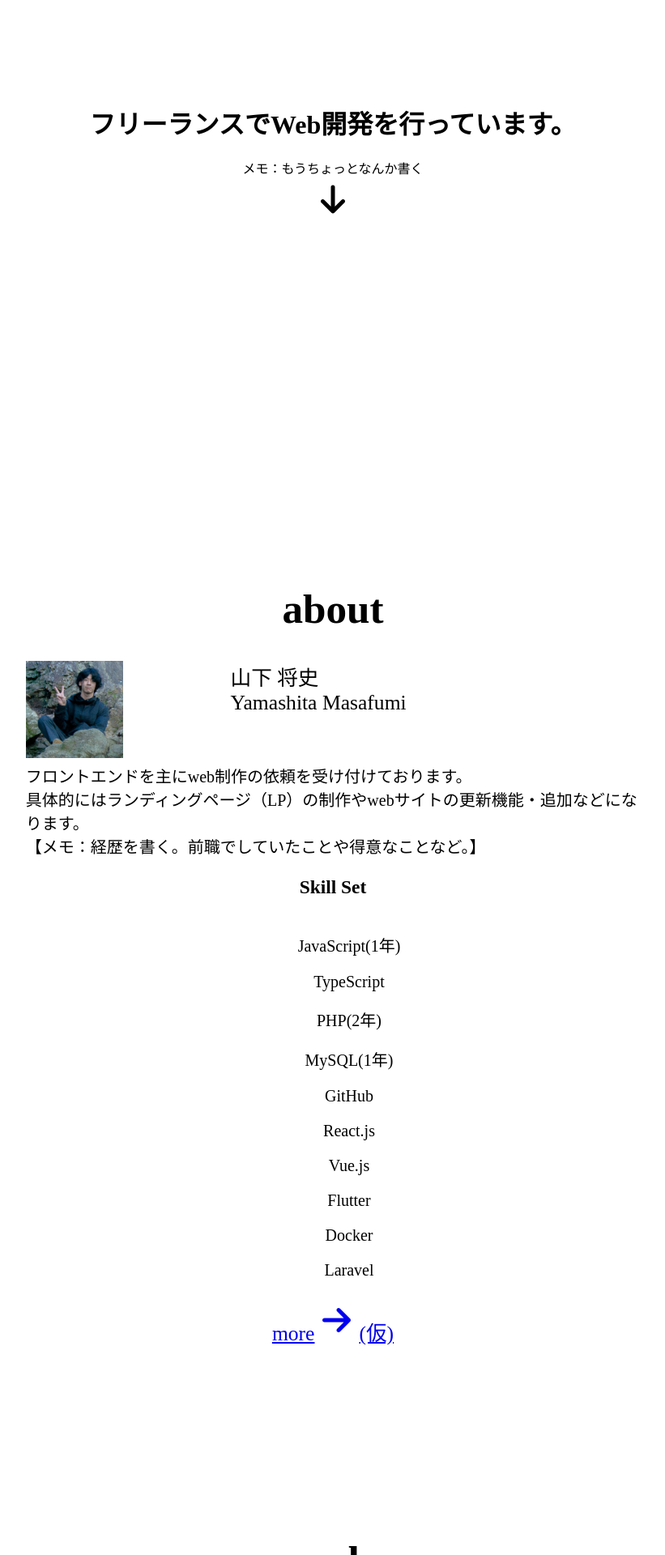
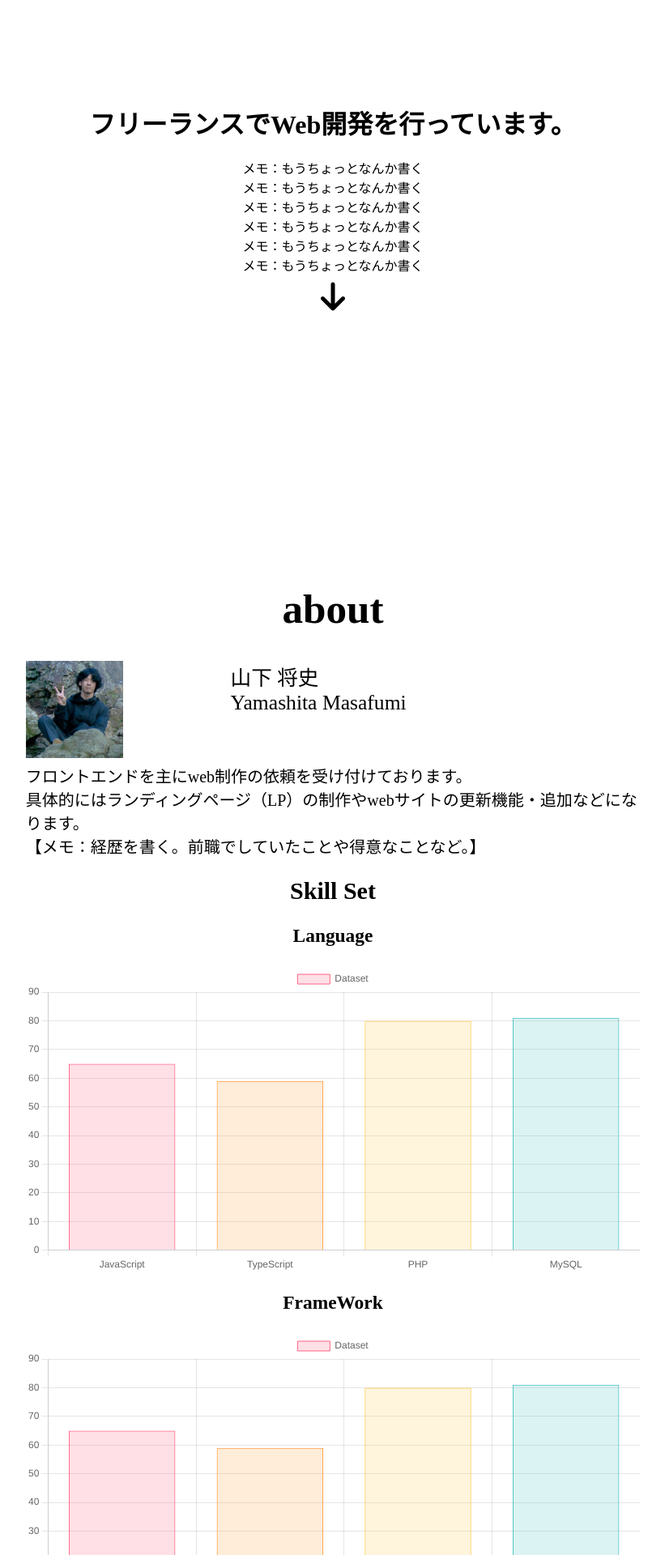
Before and after one commit to kutsu-4ta/antapp_site, a React (Create React App) app in the folder antapp/: page / in a window 1280 px wide. Shown: the part 120-2040 px from the top of the page at 81% size, without its empty margins (229-1050 px from the left). Built offline with nearby package versions, Linux system fonts and the light colour scheme.

Commit message:
faderが一気に読み込まれる不具合の修正

```diff
--- a/antapp/package.json
+++ b/antapp/package.json
@@ -68,6 +68,8 @@
     "@babel/preset-react": "^7.17.12",
     "@emotion/babel-plugin": "^11.9.2",
     "@types/react-router-dom": "^5.3.3",
-    "@types/styled-components": "^5.1.25"
+    "@types/styled-components": "^5.1.25",
+    "chart.js": "^3.8.0",
+    "react-chartjs-2": "^4.2.0"
   }
 }
--- a/antapp/src/components/pages/About.tsx
+++ b/antapp/src/components/pages/About.tsx
@@ -4,6 +4,44 @@ import MainTitle from '../heading/MainTitle';
 import ProfileImage from "../../assets/images/profile_kari.png";
 import Grid from "@mui/material/Grid";
 import Item from "@mui/material/Grid";
+import {Bar} from "react-chartjs-2";
+
+import { Chart, registerables } from "chart.js"
+Chart.register(...registerables)
+
+const languageData = {
+    // x 軸のラベル
+    labels: ['JavaScript', 'TypeScript', 'PHP', 'MySQL'],
+    datasets: [
+        {
+            label: 'Dataset',
+            // データの値
+            data: [65, 59, 80, 81, 56, 55, 40],
+            // グラフの背景色
+            backgroundColor: [
+                'rgba(255, 99, 132, 0.2)',
+                'rgba(255, 159, 64, 0.2)',
+                'rgba(255, 205, 86, 0.2)',
+                'rgba(75, 192, 192, 0.2)',
+                'rgba(54, 162, 235, 0.2)',
+                'rgba(153, 102, 255, 0.2)',
+                'rgba(201, 203, 207, 0.2)',
+            ],
+            // グラフの枠線の色
+            borderColor: [
+                'rgb(255, 99, 132)',
+                'rgb(255, 159, 64)',
+                'rgb(255, 205, 86)',
+                'rgb(75, 192, 192)',
+                'rgb(54, 162, 235)',
+                'rgb(153, 102, 255)',
+                'rgb(201, 203, 207)',
+            ],
+            // グラフの枠線の太さ
+            borderWidth: 1,
+        },
+    ],
+};
 
 const about = () => {
     return (
@@ -42,22 +80,27 @@ const about = () => {
             <Grid container justifyContent="center" className={'text-size-body text-center'}>
 
                 <Grid item xs={12}>
-                    <Item><h3>Skill Set</h3></Item>
+                    <Item><h2>Skill Set</h2>
+                        <h3>Language</h3>
+                        <Bar data={languageData}/>
+                        <h3>FrameWork</h3>
+                        <Bar data={languageData}/>
+                    </Item>
                 </Grid>
 
                 <Grid item xs={12}>
-                    <Item>
-                        <ul>JavaScript(1年)</ul>
-                        <ul>TypeScript</ul>
-                        <ul>PHP(2年)</ul>
-                        <ul>MySQL(1年)</ul>
-                        <ul>GitHub</ul>
-                        <ul>React.js</ul>
-                        <ul>Vue.js</ul>
-                        <ul>Flutter</ul>
-                        <ul>Docker</ul>
-                        <ul>Laravel</ul>
-                    </Item>
+                    {/*<Item>*/}
+                    {/*    <ul>JavaScript(1年)</ul>*/}
+                    {/*    <ul>TypeScript</ul>*/}
+                    {/*    <ul>PHP(2年)</ul>*/}
+                    {/*    <ul>MySQL(1年)</ul>*/}
+                    {/*    <ul>GitHub</ul>*/}
+                    {/*    <ul>React.js</ul>*/}
+                    {/*    <ul>Vue.js</ul>*/}
+                    {/*    <ul>Flutter</ul>*/}
+                    {/*    <ul>Docker</ul>*/}
+                    {/*    <ul>Laravel</ul>*/}
+                    {/*</Item>*/}
                 </Grid>
             </Grid>
         </>
--- a/antapp/src/components/pages/Home.tsx
+++ b/antapp/src/components/pages/Home.tsx
@@ -16,11 +16,18 @@ const Home = () => {
 
     return (
         <>
+            <ScrollFader>
                 <div className={'title-block title-logo-area'}
                     // TODO:背景画像用意する
                 >
+                    <div id={'home'}>
                         <h1>フリーランスでWeb開発を行っています。</h1>
-                メモ：もうちょっとなんか書く
+                        メモ：もうちょっとなんか書く<br/>
+                        メモ：もうちょっとなんか書く<br/>
+                        メモ：もうちょっとなんか書く<br/>
+                        メモ：もうちょっとなんか書く<br/>
+                        メモ：もうちょっとなんか書く<br/>
+                        メモ：もうちょっとなんか書く<br/>
                         <span>
                             <StyledArrow scale={1000}>
                                 {/*アイコン変える*/}
@@ -28,13 +35,14 @@ const Home = () => {
                             </StyledArrow>
                         </span>
                     </div>
+                </div>
+            </ScrollFader>
 
-            <div style={{height: maxHeight}}>
             <ScrollFader>
                 <div className={'content-block'} id={'about'}>
                     <About/>
-                        <a href={'/about'}>more
-                            <FontAwesomeIcon style={iconStyle} icon={faArrowRight} />
+                    <a href={'/about'}>
+                        <FontAwesomeIcon style={iconStyle} icon={faArrowRight}/>
                         (仮)
                     </a>
                 </div>
@@ -45,7 +53,7 @@ const Home = () => {
                     <Work/>
                     {/* TODO:FAのアイコンに置き換える*/}
                     <a href={'/work'}>more
-                            <FontAwesomeIcon style={iconStyle} icon={faArrowRight} />
+                        <FontAwesomeIcon style={iconStyle} icon={faArrowRight}/>
                         (仮)
                     </a>
                 </div>
@@ -56,7 +64,7 @@ const Home = () => {
                     <Contact/>
                 </div>
             </ScrollFader>
-            </div>
+
             <div className={'text-right'}>
                 うんち<br/>
                 うんこ<br/>
--- a/antapp/src/components/scrollEvent/Fader.tsx
+++ b/antapp/src/components/scrollEvent/Fader.tsx
@@ -19,9 +19,9 @@ const useObserver: UseObserver = (ref?: RefObject<HTMLDivElement>, options?: Int
         }
 
     const options = {
-        root: null,
-        rootMargin: '70% 0px -20% 0px', // (top, right, bottom, left)
-        threshold: 0.5
+        // root: null,
+        rootMargin: '10% 0% -10% 0%', // (top, right, bottom, left)
+        threshold: 0.2
     }
 
         const observer = new IntersectionObserver(callback, options);
@@ -59,9 +59,30 @@ const useScrollFader: UseScrollFader = (props: Props, ref?: React.LegacyRef<HTML
     // myRefを監視
     const intersect = useObserver(myRef);
 
+    // NOTE:デバッグ用
+    // const callBacks = {
+    //     onEnter: () => {
+    //         console.log('enter')
+    //         console.log(myRef.current?.children)
+    //         console.log()
+    //     },
+    //     onEntered: () => {
+    //         console.log('entered')
+    //         console.log(myRef.current?.children)
+    //     },
+    //     onExit: () => {
+    //         console.log('exit')
+    //         console.log(myRef.current?.children)
+    //     },
+    //     onExited: () => {
+    //         console.log('exited')
+    //         console.log(myRef.current?.children)
+    //     }
+    // };
+
     return (
         <>
-            <div ref={myRef}></div>
+            <div ref={myRef}>
                 <CSSTransition
                     in={intersect}
                     timeout={{
@@ -73,6 +94,7 @@ const useScrollFader: UseScrollFader = (props: Props, ref?: React.LegacyRef<HTML
                 >
                     {props.children}
                 </CSSTransition>
+            </div>
         </>
     )
 }
```
Lines whose indentation alone changed are shown as unchanged.
